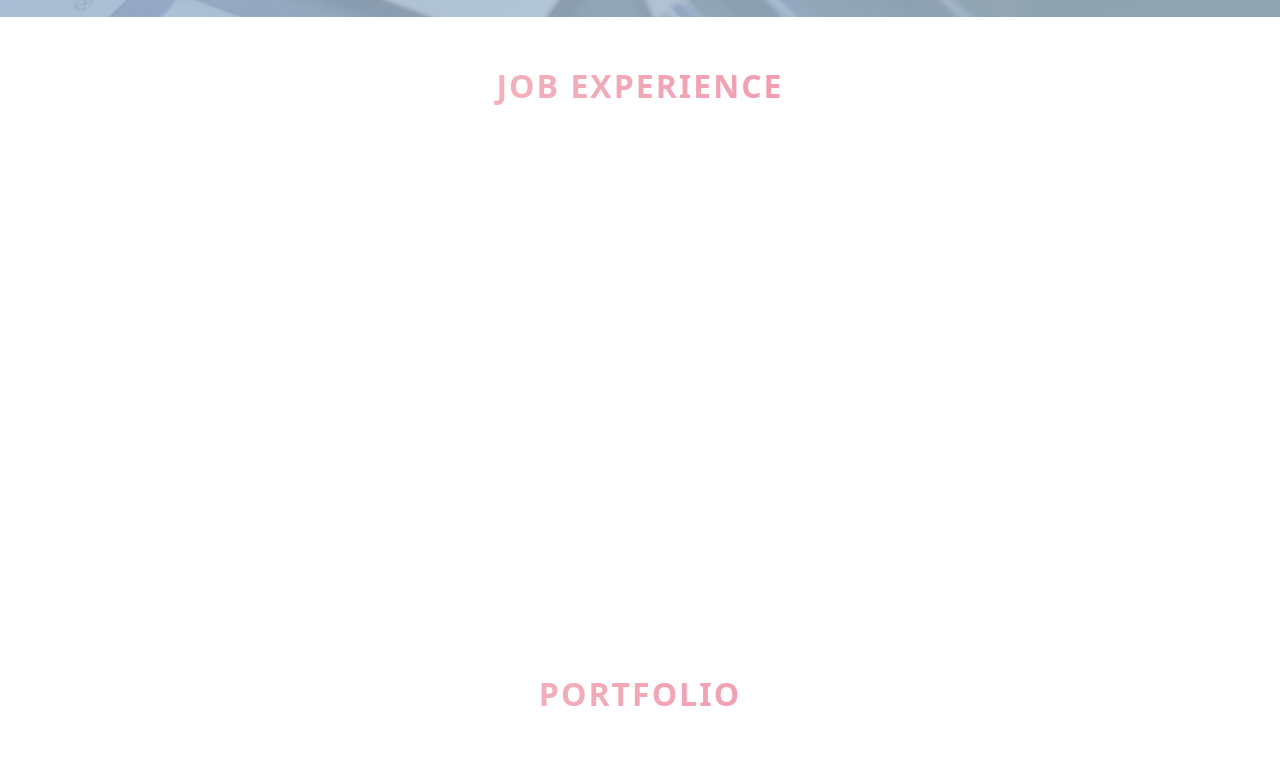
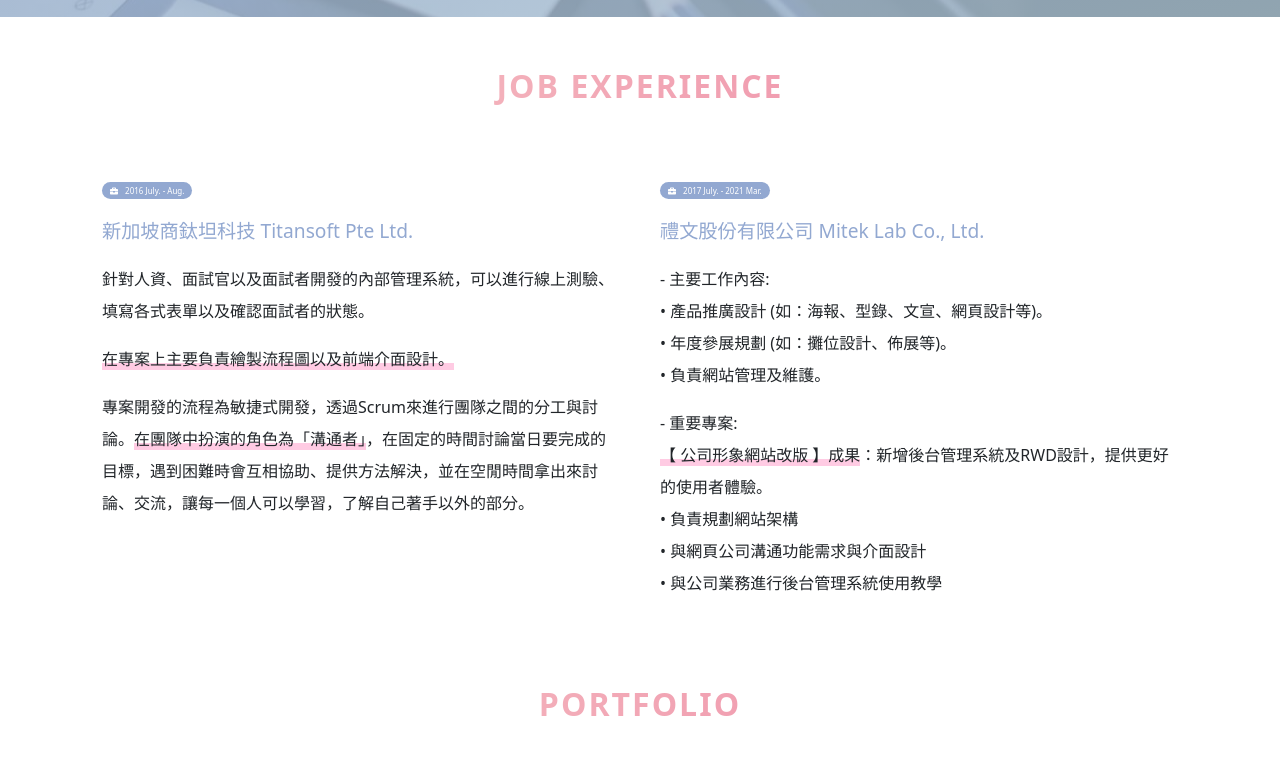
Before and after one commit to WendyTsao/Resume, a Vue app: page / in a window 1280 px wide. Shown: the part 1565-2329 px from the top of the page. Built offline with nearby package versions, Linux system fonts and the light colour scheme.

Commit message:
update experience area animation

```diff
--- a/src/assets/css/style.css
+++ b/src/assets/css/style.css
@@ -220,7 +220,8 @@
 .experience .badge{
     font-size: .5rem;
     font-weight: 300;
-    margin-bottom: 10px;
+    margin-bottom: 20px;
+    transition: .3s all ease-in-out;
 }
 
 .experience .badge i{
@@ -425,17 +426,6 @@
         text-align: right;
     }
 
-    .tag .badge{
-        transform: translateX(0);
-    }
-
-    .personality .tag .badge:hover{
-        transform: translateX(20px);
-    }
-    .study .tag .badge:hover{
-        transform: translateX(-20px);
-    }
-
     /* 工作經歷 */
     .timeline{
         display: flex;
@@ -446,5 +436,8 @@
         padding: 20px;
     }
 
-
+    .timeline li:hover .badge {
+        background-color: #ED83A2;
+        animation: pulse-vertical 1s infinite;
+    }
 }
--- a/src/views/Home.vue
+++ b/src/views/Home.vue
@@ -99,7 +99,7 @@
       <div class="content col-10 col-lg-12 mx-auto">
         <ul class="timeline">
           <li>
-            <div class="text" data-aos="fade-left">
+            <div class="text">
               <span class="badge rounded-pill">
                 <i class="fas fa-briefcase"></i>
                 2016 July. - Aug.
@@ -117,7 +117,7 @@
             </div>
           </li>
           <li>
-            <div class="text" data-aos="fade-left" data-aos-delay="500" >
+            <div class="text">
               <span class="badge rounded-pill">
                 <i class="fas fa-briefcase"></i>
                 2017 July. - 2021 Mar.
```
